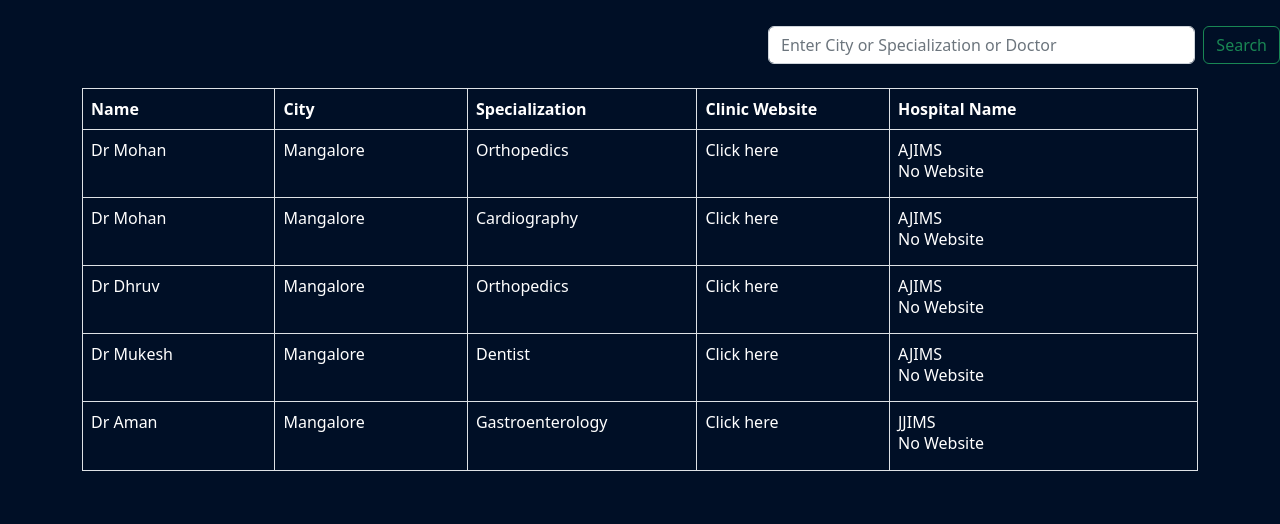
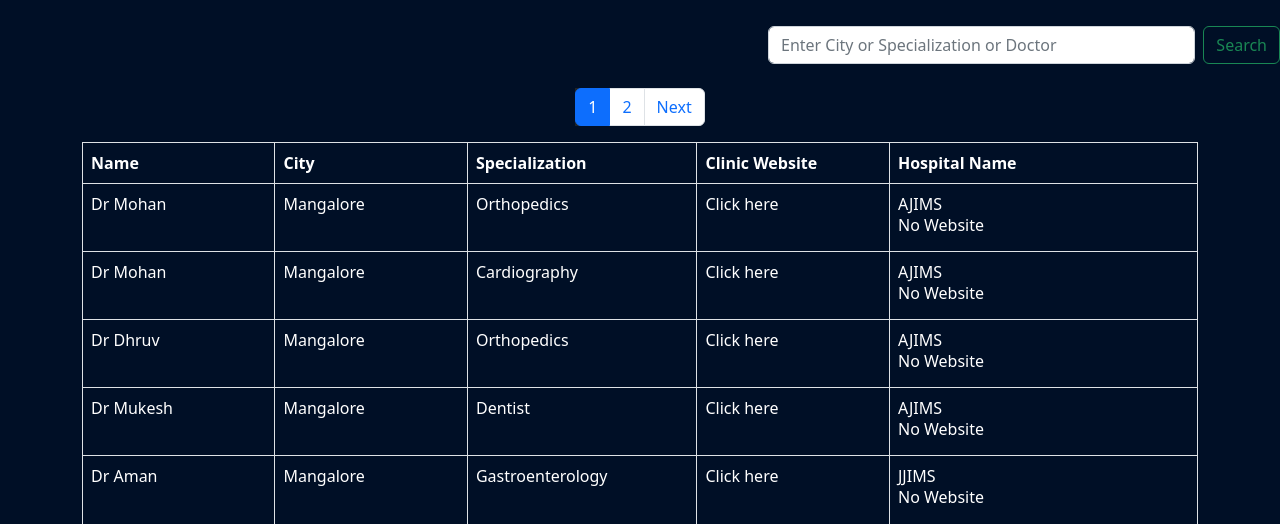
Before and after one commit to Sevak-Official/Sevak, a Django app: page /patients/ in a window 1280 px wide. Shown: the part 56-580 px from the top of the page. Run offline with Django 4.2, Linux system fonts and the light colour scheme; data comes from the database, SQL or seed files in the repository; both versions use the stored data as it was after the commit; some libraries are stand-ins or nearby versions; some web fonts are replaced.

Commit message:
feat:added pagination

```diff
--- a/hck/templates/hck/patient/patients.html
+++ b/hck/templates/hck/patient/patients.html
@@ -49,6 +49,32 @@
 </form>
   <div class="container-sm" >
     <br>
+
+<div class="pagination justify-content-center ">
+  <ul class="pagination ">
+    {% if page_obj.has_previous %}
+    <li class="page-item">
+      <a class="page-link" href="?page={{ page_obj.previous_page_number }}" tabindex="-1">Previous</a>
+    </li>
+    {% endif %}
+    {% for num in page_obj.paginator.page_range %}
+    {% if page_obj.number == num %}
+    <li class="page-item active bg-dark">
+      <a class="page-link" href="?page={{ num }}">{{ num }}</a>
+    </li>
+    {% else %}
+    <li class="page-item">
+      <a class="page-link" href="?page={{ num }}">{{ num }}</a>
+    </li>
+    {% endif %}
+    {% endfor %}
+    {% if page_obj.has_next %}
+    <li class="page-item">
+      <a class="page-link" href="?page={{ page_obj.next_page_number }}">Next</a>
+    </li>
+    {% endif %}
+  </ul>
+</div>
       <div class="table-responsive">
         <table class="table table-bordered table-fixed">
           <thead>
--- a/hck/templates/registration/login.html
+++ b/hck/templates/registration/login.html
@@ -35,7 +35,6 @@
     box-shadow: 0 0 0 0.2rem rgba(0, 123, 255, 0.25);
   }
   .card {
-    {% comment %} background-color: #000f26; {% endcomment %}
     background-color: black;
     color: white;
     border-radius: 10px;
@@ -59,7 +58,7 @@
         <div class="form-group">
           <button type="submit" class="btn btn-outline-info">Login</button>
         </div>
-        <p class="mb-0 text-white">Did not register? Click<a href="/sign-up" style="text-decoration:none;color:white"> HERE</a></p>
+        <p class="mb-0 text-white">Register Hosptals<a href="/sign-up" style="text-decoration:none;color:aqua"> here</a></p>
       </div>
     </form>
   </div>
--- a/hck/templates/registration/sign_up.html
+++ b/hck/templates/registration/sign_up.html
@@ -35,7 +35,7 @@
     box-shadow: 0 0 0 0.2rem rgba(0, 123, 255, 0.25);
   }
   .card {
-    background-color: #000f26;
+    background-color: black;
     color: white;
     border-radius: 10px;
     box-shadow: 0 4px 8px 0 rgba(255, 255, 255, 0.2), 0 6px 20px 0 rgba(255, 255, 255, 0.19);
@@ -59,7 +59,7 @@
         <div class="form-group">
           <button type="submit" class="btn btn-outline-info">Register</button>
         </div>
-        <p class="mb-0 text-white">Already Registered? Login<a href="/login" style="text-decoration:none;color:white"> HERE</a></p>
+        <p class="mb-0 text-white">If Registered, Login<a href="/login" style="text-decoration:none;color:aqua"> HERE</a></p>
       </div>
     </form>
   </div>
--- a/hck/views.py
+++ b/hck/views.py
@@ -7,16 +7,7 @@ from django.db.models import Q
 from django.contrib.auth.decorators import login_required
 from django.contrib.auth import login,logout,authenticate
 # Create your views here.
-# team-superuser
-# team404-pass
-#abc-user
-#aaaa@332-password
-#user-AJIMS
-#pass-123@aaAb
-#user-BJIMS
-#pass-123@abc
-#user-JJIMS
-#pass-123@Aabc
+
 def about(request):
      features = [
         {
@@ -128,13 +119,13 @@ def sign_up(request):
 def patients(request):
     if 'q' in request.GET:
         q = request.GET['q']
-        multiple_q=Q( Q(specialization__icontains=q) | Q(name__icontains=q))
-        table = Doctor.objects.filter(multiple_q)
+        table = Doctor.objects.filter(Q(name__icontains=q) | Q(specialization__icontains=q) | Q(hospital__city__icontains=q) )
     else:
         table = Doctor.objects.all()
     paginator = Paginator(table, 5)
     page_number = request.GET.get('page')
     page_obj = paginator.get_page(page_number)
+
     if request.method=="POST":
      form=PatientForm(request.POST)
      if form.is_valid():
```
Also changed, not shown: db.sqlite3.
